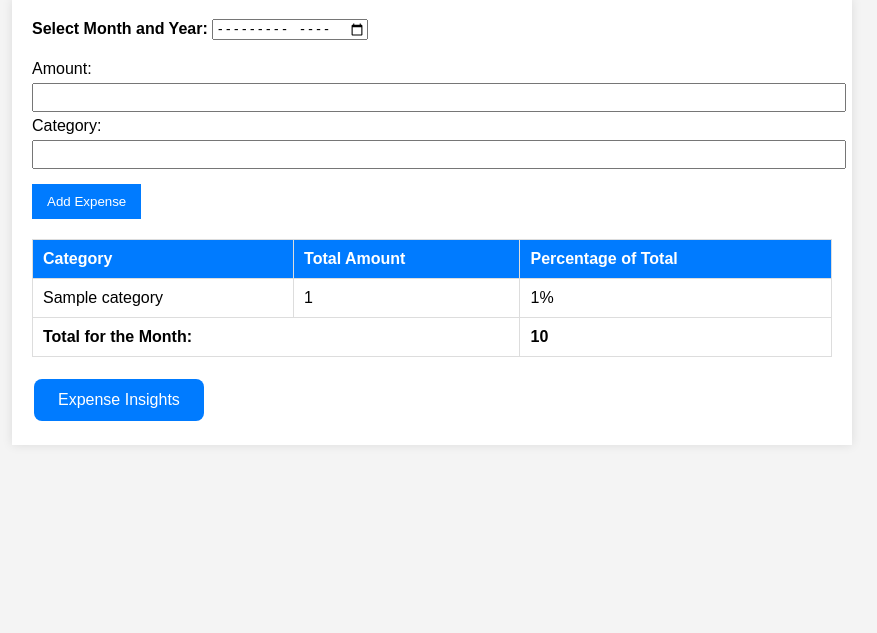
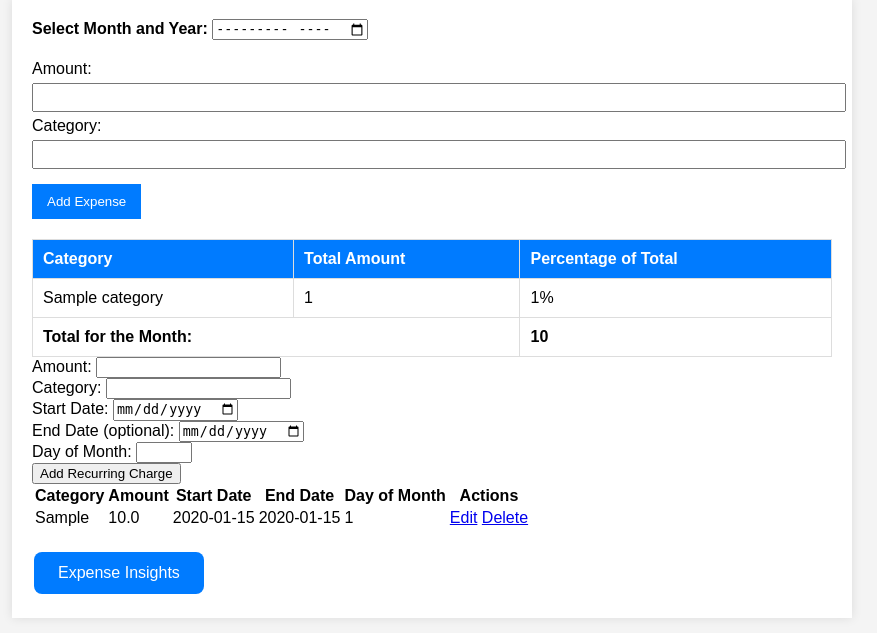
Before and after one commit to YukioRivera/expenseTracker, a Flask app: template app/templates/index.html in a window 1280 px wide. Shown: the part 109-742 px from the top of the page, without its empty margins (208-1085 px from the left). Run offline with Flask 2, Linux system fonts and the light colour scheme; tables that the repository leaves empty hold one stand-in row (values such as "Sample post"); the template is opened without the code that fills it: values that come from a table or form of the project are taken from there, most other values are stand-ins (such as "Sample title", 1, 10 or a date in 2020).

Commit message:
addded the recurring function but html not updating, its updating in the database though

```diff
--- a/app/templates/index.html
+++ b/app/templates/index.html
@@ -54,6 +54,69 @@
         </tfoot>
     </table>
 
+    <!-- Recurring Charges Entry Form -->
+    <form action="/add-recurring" method="post" class="recurring-charges-form">
+        <div class="input-group">
+            <label for="recurring-amount">Amount:</label>
+            <input type="number" name="amount" id="recurring-amount" required>
+        </div>
+        <div class="input-group">
+            <label for="recurring-category">Category:</label>
+            <input type="text" name="category" id="recurring-category" required>
+        </div>
+        <div class="input-group">
+            <label for="start-date">Start Date:</label>
+            <input type="date" name="start_date" id="start-date" required>
+        </div>
+        <div class="input-group">
+            <label for="end-date">End Date (optional):</label>
+            <input type="date" name="end_date" id="end-date">
+        </div>
+        <div class="input-group">
+            <label for="day-of-month">Day of Month:</label>
+            <input type="number" name="day_of_month" id="day-of-month" min="1" max="31" required>
+        </div>
+        <div class="input-group">
+            <button type="submit">Add Recurring Charge</button>
+        </div>
+    </form>
+
+    <!-- Recurring Charges Table -->
+    <table class="recurring-charges-table">
+        <thead>
+            <tr>
+                <th>Category</th>
+                <th>Amount</th>
+                <th>Start Date</th>
+                <th>End Date</th>
+                <th>Day of Month</th>
+                <th>Actions</th>
+            </tr>
+        </thead>
+        <tbody>
+            {% if recurring_charges %}
+                {% for charge in recurring_charges %}
+                <tr>
+                    <td>{{ charge.category }}</td>
+                    <td>{{ charge.amount }}</td>
+                    <td>{{ charge.start_date }}</td>
+                    <td>{{ charge.end_date or 'N/A' }}</td>
+                    <td>{{ charge.day_of_month }}</td>
+                    <td>
+                        <!-- Edit and Delete buttons (you'll need to implement the routes and logic for these) -->
+                        <a href="{{ url_for('main.edit_recurring_charge', id=charge.id) }}">Edit</a>
+                        <a href="{{ url_for('main.delete_recurring_charge', id=charge.id) }}">Delete</a>
+                    </td>
+                </tr>
+                {% endfor %}
+            {% else %}
+                <tr>
+                    <td colspan="6">No recurring charges found.</td>
+                </tr>
+            {% endif %}
+        </tbody>
+    </table>
+
     <br>
     <!-- Button that will link to new page, expense insights -->
     <a href="{{ url_for('main.expense_insights') }}" class="btn-expense-insights">Expense Insights</a>
--- /dev/null
+++ b/codeUpdates.txt
@@ -0,0 +1,2 @@
+Make password hash
+add a function that allows for routine spending
```
Also changed, not shown: app/models.py (+12 -1 lines), app/routes.py (+33 -0 lines).
